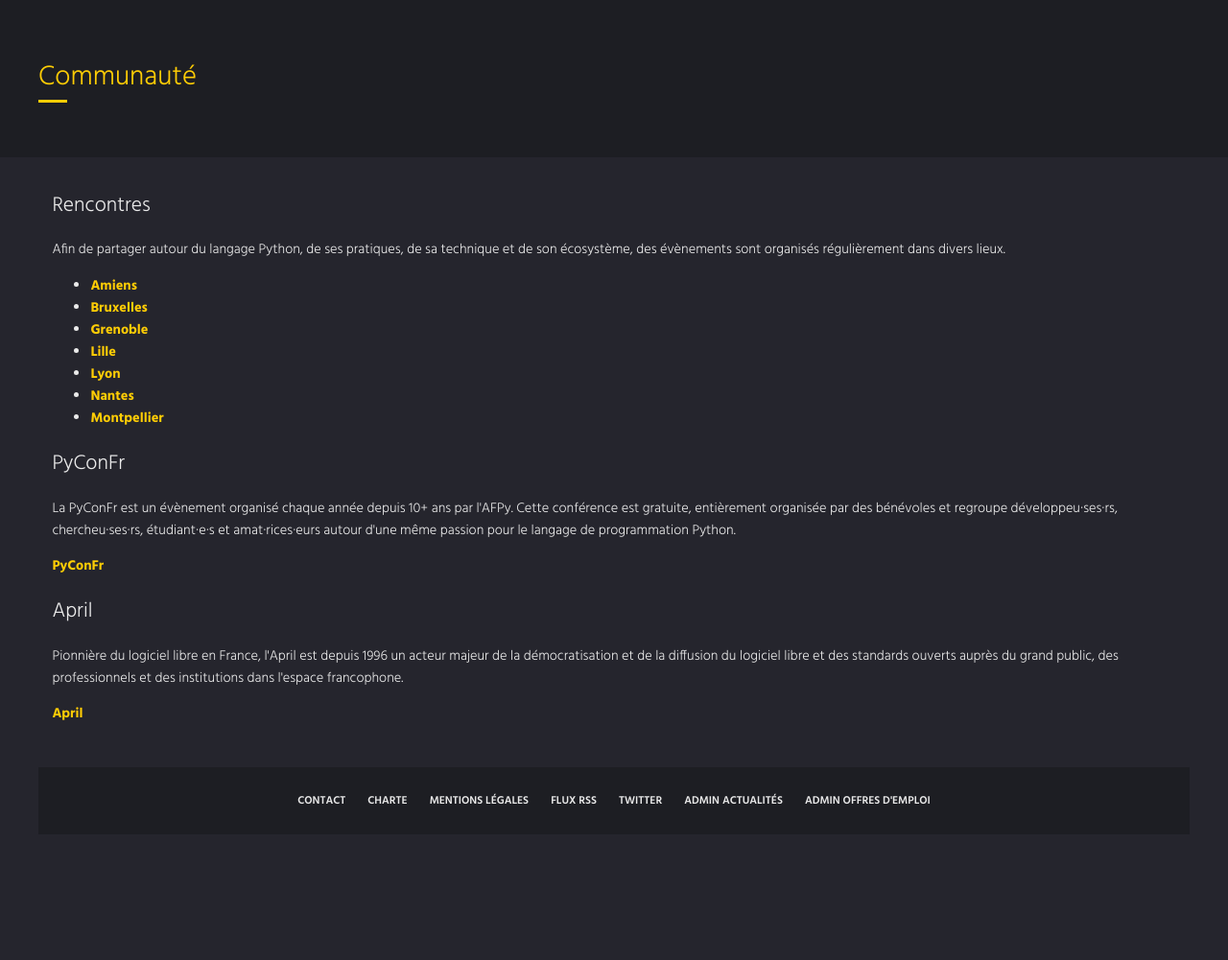
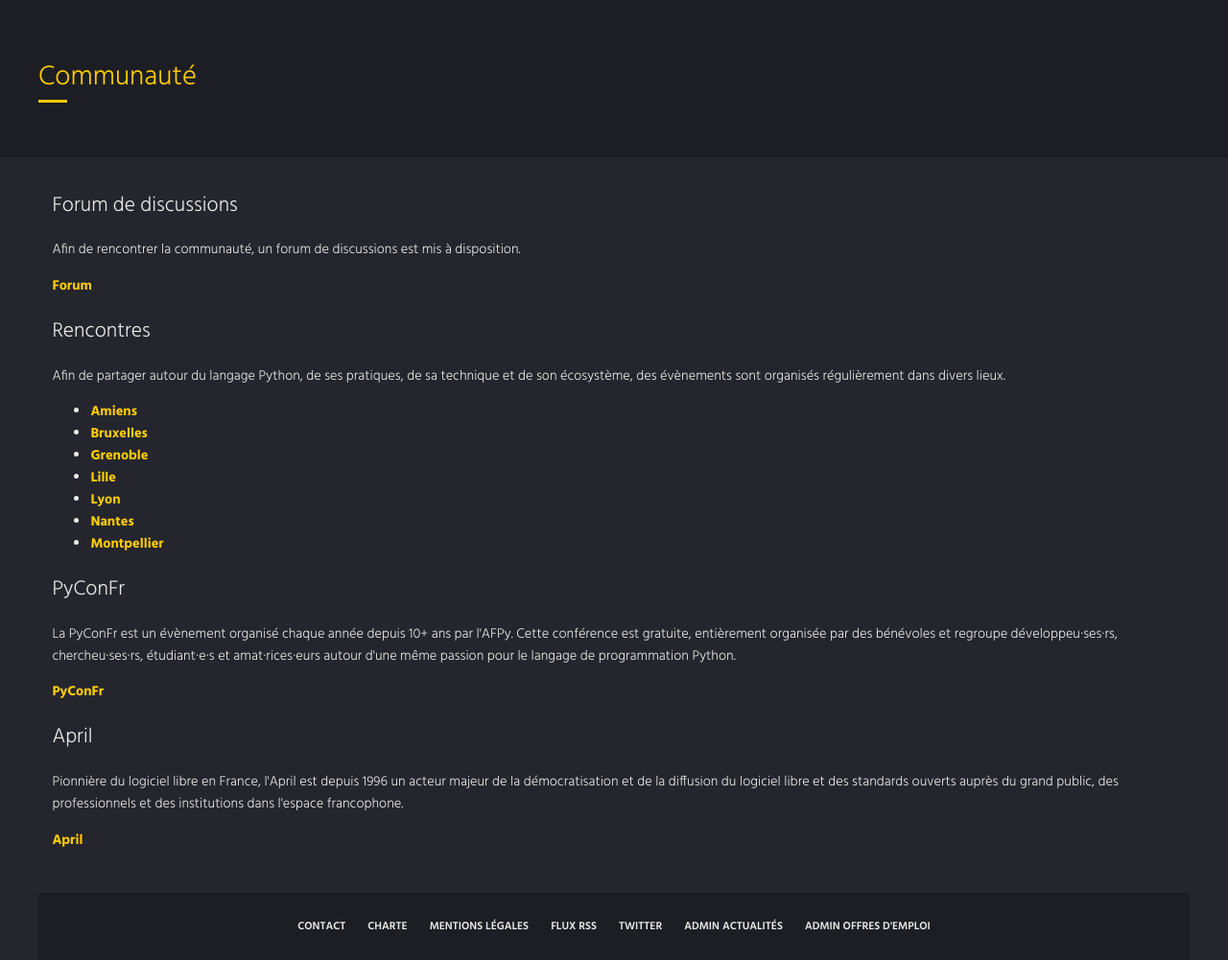
Before and after one commit to AFPy/site, a Flask app: page /communaute in a window 1280 px wide. Shown: the part 73-1074 px from the top of the page at 96% size. Before the commit the page ends 911 px from the top, so only its background shows below. Run offline with Flask 2, Linux system fonts and the light colour scheme; parts of the project's set-up code (start-up, migrations or seed data) failed here and were passed over.

Commit message:
#53: Ajout d'un lien vers le discourse

```diff
--- a/templates/communaute.html
+++ b/templates/communaute.html
@@ -5,6 +5,14 @@
 {% endblock header %}
 
 {% block main %}
+  <h2>Forum de discussions</h2>
+  <p>
+    Afin de rencontrer la communauté, un forum de discussions est mis à disposition.
+  </p>
+  <p>
+    <a href="https://discuss.afpy.org/">Forum</a>
+  </p>
+
   <h2>Rencontres</h2>
   <p>
     Afin de partager autour du langage Python, de ses pratiques, de sa technique et de son écosystème,
```
